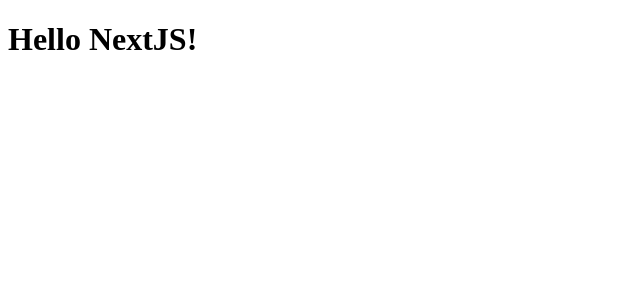
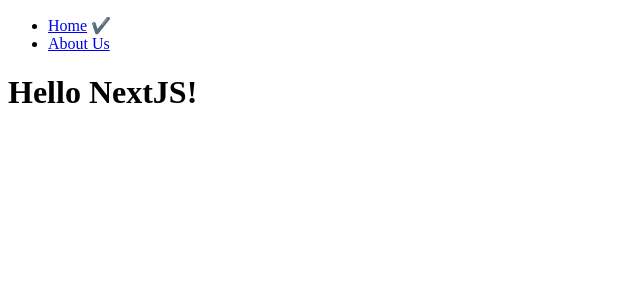
Before and after one commit to xxyeon129/TIL, a Next.js app in the folder Next/Code/: page / in a window 1280 px wide. Shown: the top 300 px of the page, without its empty margins (0-640 px from the left). Built offline with nearby package versions, Linux system fonts and the light colour scheme.

Commit message:
NextJS Ch02 Not Found Routes

```diff
--- /dev/null
+++ b/Next/Code/app/not-found.tsx
@@ -0,0 +1,3 @@
+export default function NotFound() {
+  return <h1>NOT FOUND!</h1>;
+}
--- a/Next/Code/app/page.tsx
+++ b/Next/Code/app/page.tsx
@@ -1,3 +1,10 @@
+import Navigation from '../components/navigation';
+
 export default function HelloNext() {
-  return <h1>Hello NextJS!</h1>;
+  return (
+    <div>
+      <Navigation />
+      <h1>Hello NextJS!</h1>
+    </div>
+  );
 }
--- /dev/null
+++ b/Next/Code/components/navigation.tsx
@@ -0,0 +1,22 @@
+'use client';
+
+import Link from 'next/link';
+import { usePathname } from 'next/navigation';
+
+export default function Navigation() {
+  const path = usePathname();
+  console.log(path);
+
+  return (
+    <nav>
+      <ul>
+        <li>
+          <Link href="/">Home</Link> {path === '/' ? '✔️' : ''}
+        </li>
+        <li>
+          <Link href="/about-us">About Us</Link> {path === '/about-us' ? '✔️' : ''}
+        </li>
+      </ul>
+    </nav>
+  );
+}
```
Also changed, not shown: Next/Code/app/about-us/page.tsx (added, +10 -0 lines), 1 other file (tests, documents, lock files or other folders).
